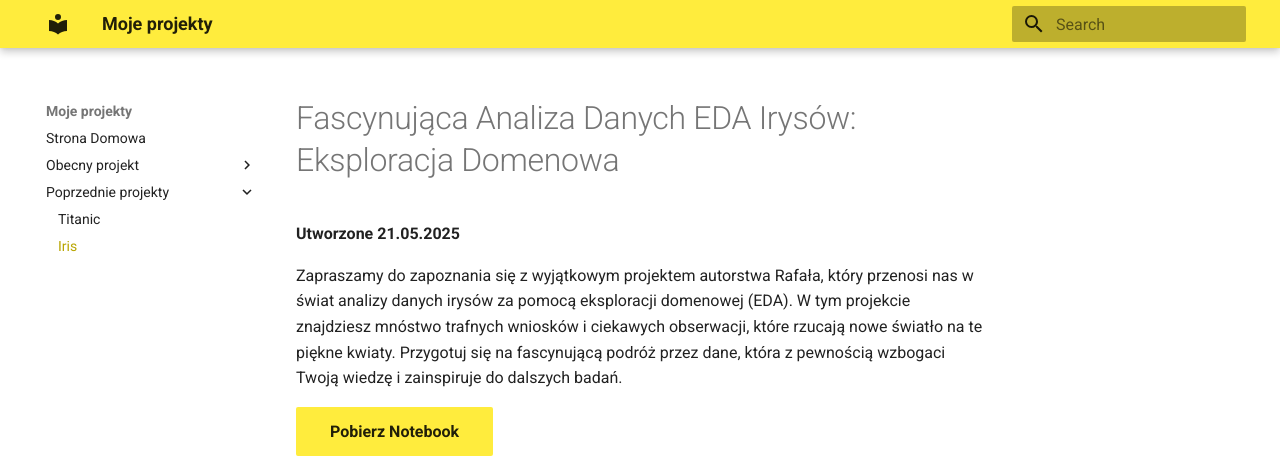
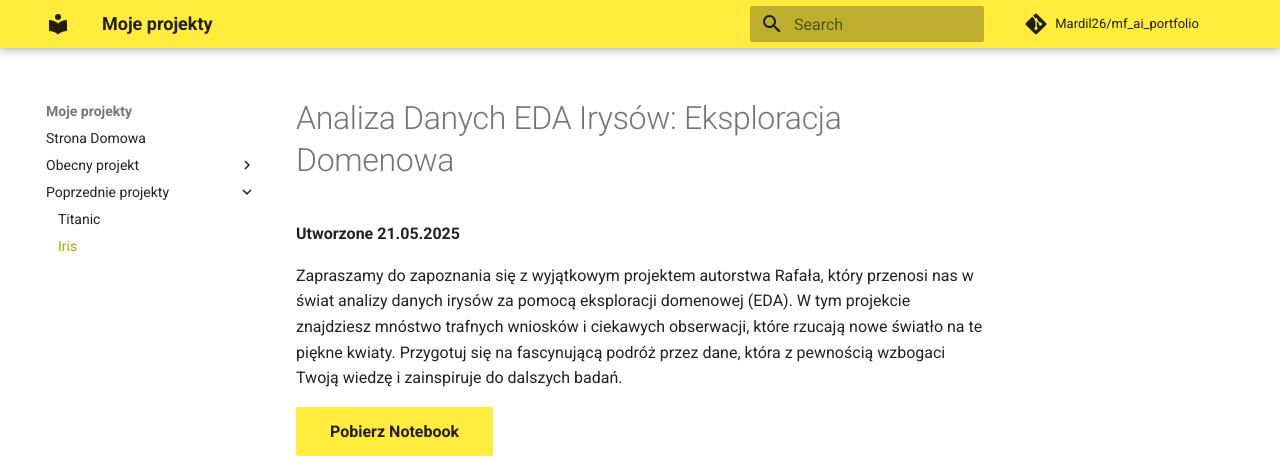
Before and after one commit to Mardil26/mf_ai_portfolio, an MkDocs documentation site: the page built from docs/iris/index.md, in a window 1280 px wide, cut to the strip 0-468 px from the top of the page. Built offline with MkDocs 1.6.1 and Material for MkDocs 9.7.7, drawn with Linux system fonts in a browser that asks for light colours; comment, search, counter and statistics services are not loaded.

Commit message:
iris fix and added gitignore

```diff
--- a/docs/iris/index.md
+++ b/docs/iris/index.md
@@ -1,5 +1,5 @@
 
-# Fascynująca Analiza Danych EDA Irysów: Eksploracja Domenowa
+# Analiza Danych EDA Irysów: Eksploracja Domenowa
 
 **Utworzone 21.05.2025**
 
--- a/mkdocs.yml
+++ b/mkdocs.yml
@@ -1,7 +1,13 @@
 site_name: Moje projekty
 site_author: Marcin Fryś
+site_url: https://mardil26.github.io/mf_ai_portfolio/iris/
 site_description: >-
     Portfolio moich wspaniałych projektów z Data Science i AI!
+
+
+repo_name: Mardil26/mf_ai_portfolio
+repo_url: https://github.com/Mardil26/mf_ai_portfolio
+
 
 theme:
   name: material
```
Also changed, not shown: 1 other file.
